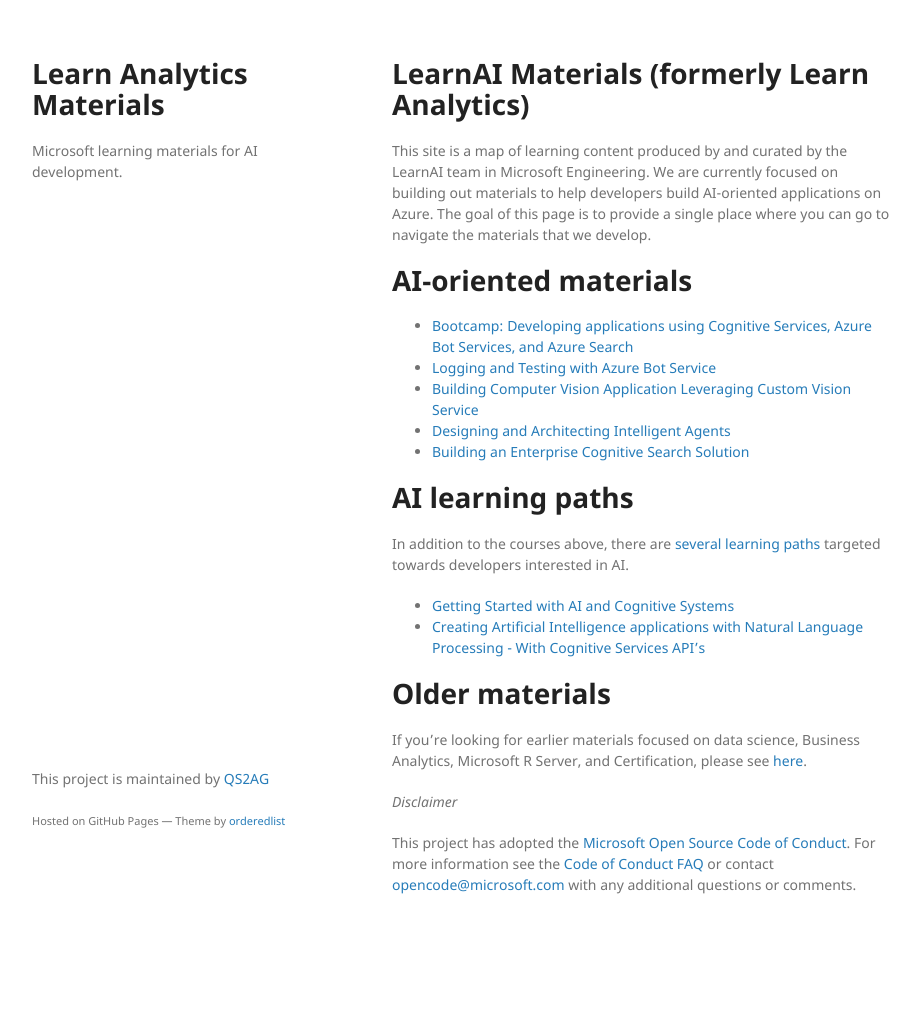
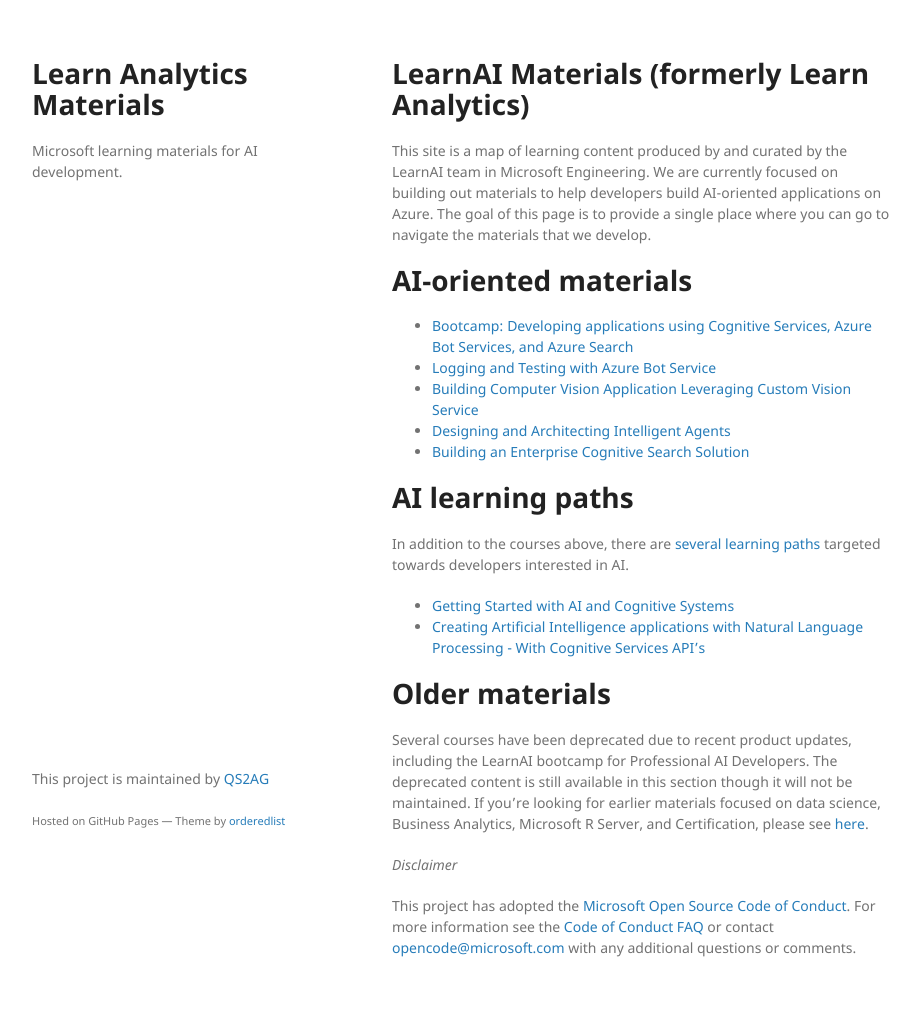
Before and after one commit to QS2AG/learnAnalytics-public, a Jekyll site: the page built from index.md, in a window 1280 px wide. Shown: the whole page, without its empty margins (178-1098 px from the left). Built offline with Jekyll 4.4.1, drawn with Linux system fonts in a browser that asks for light colours; our own code applies the rules of GitHub Pages for plain Markdown files; before the commit the page ends 965 px from its top, so only the background shows below that.

Commit message:
Update index.md

```diff
--- a/index.md
+++ b/index.md
@@ -24,6 +24,7 @@
 
 # Older materials
 
+Several courses have been deprecated due to recent product updates, including the LearnAI bootcamp for Professional AI Developers. The deprecated content is still available in this section though it will not be maintained.
 If you're looking for earlier materials focused on data science, Business Analytics, Microsoft R Server, and Certification, please see [here][older_learnai_materials].
 
 *Disclaimer*
```
